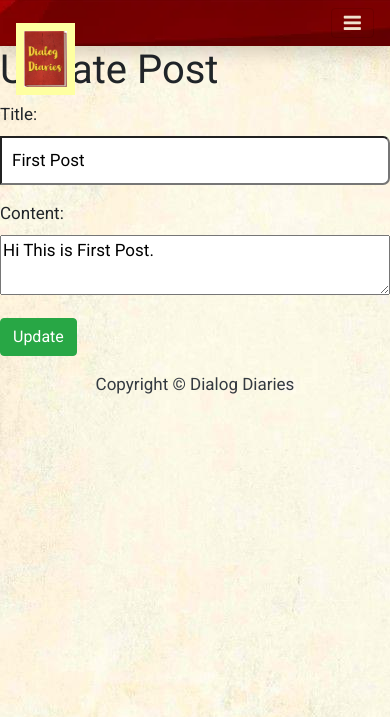
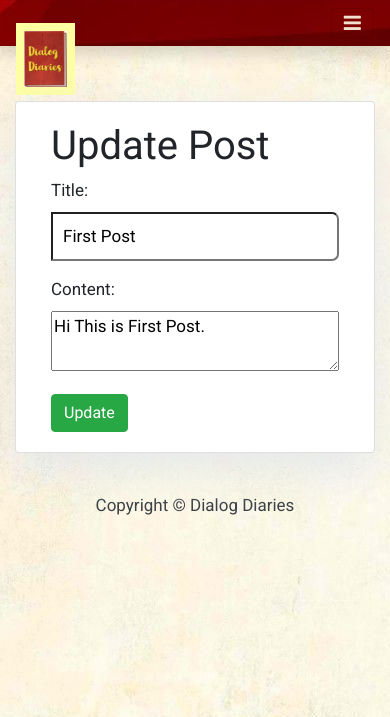
Before and after one commit to Gurpreetsingh05222/EmergingTech_Project, a Django app: page /post/edit/17 in a window 390 px wide. Shown: the top 717 px of the page. Run offline with Django 3.2, Linux system fonts and the light colour scheme; data comes from the database, SQL or seed files in the repository; both versions use the stored data as it was before the commit; some libraries are stand-ins or nearby versions.

Commit message:
Ne Blog Post and Update Post page formatted to be responsive

```diff
--- a/DialogDiaries/templates/update_post.html
+++ b/DialogDiaries/templates/update_post.html
@@ -1,14 +1,18 @@
 {% extends 'base.html' %}
 {% block content %}
-
+<div class="margin-top container">
+  <div>
+    <div class="col-md-9 card mb-4  mt-3 left  top">
+      <div class="card-body">
         <h1>Update Post</h1>
-
-<div>
        <form method="POST">
                 {% csrf_token %}
                 {{ form.as_p }}
                 <button class="btn btn-success">Update</button>
        </form>
       </div>
+    </div>
+  </div>
+</div>
 
 {% endblock %}
```
Also changed, not shown: DialogDiaries/db.sqlite3. Lines whose indentation alone changed are shown as unchanged.
